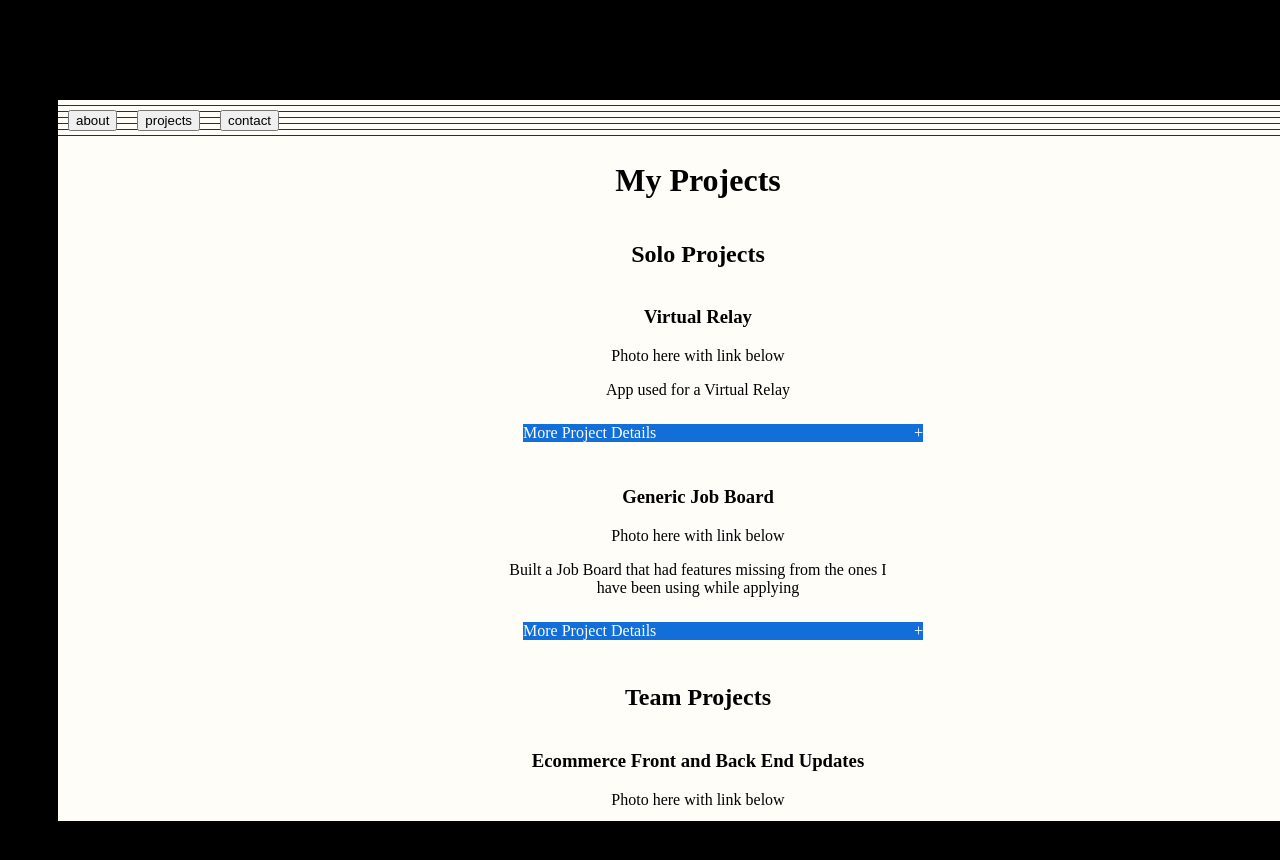
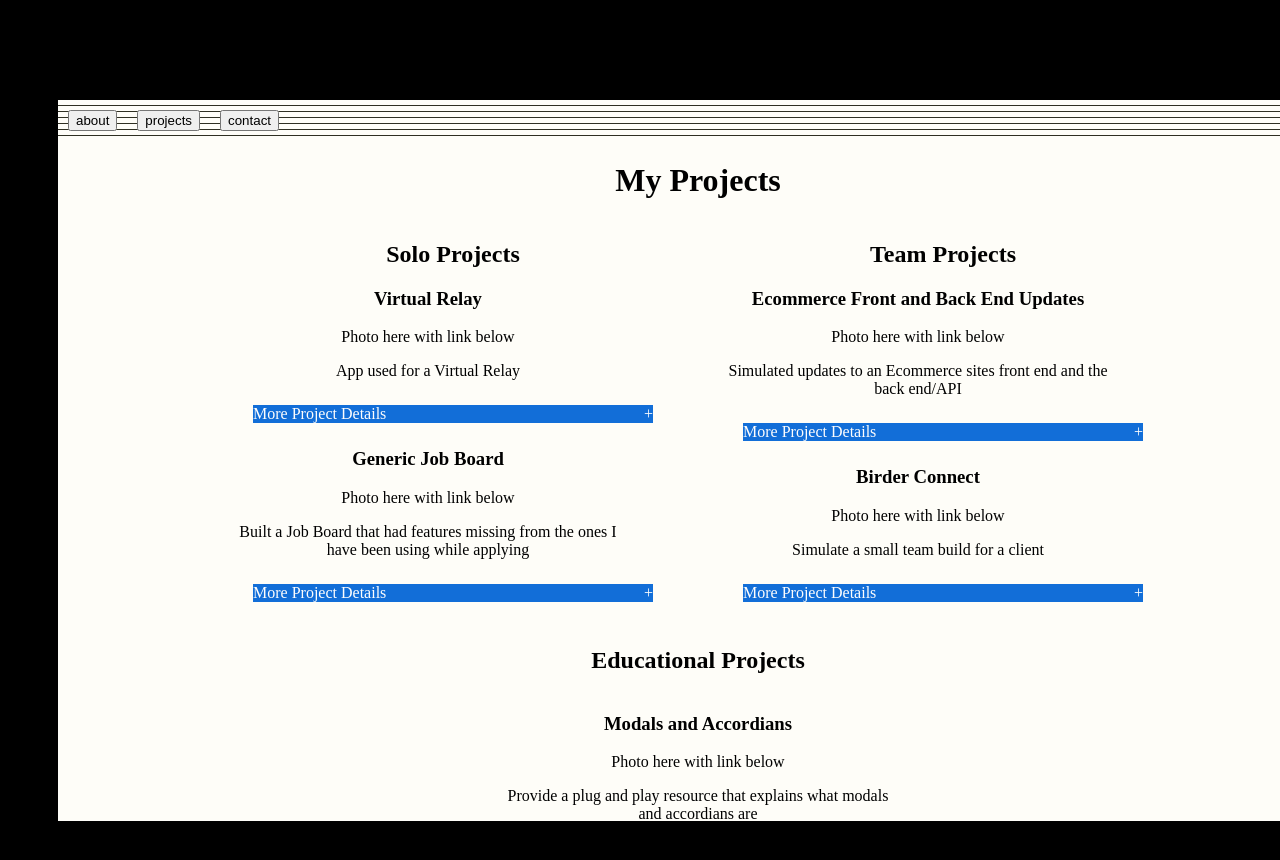
Before and after one commit to rocknswimmer/MySite, a React app: page /projects in a window 1280 px wide. Shown: the top 860 px of the page. Built offline with nearby package versions, Linux system fonts and the light colour scheme.

Commit message:
split top projects to make it look more like a menu

```diff
--- a/public/styles.css
+++ b/public/styles.css
@@ -39,6 +39,7 @@ body {
 }
 
 .paper{
+
   max-height: 90vh;
   background-image: repeating-linear-gradient( rgb(254, 253, 248) 0 5px, rgb(47, 47, 34) 5px 6px);
 }
@@ -53,10 +54,12 @@ button {
   width: 100%;
   overflow-y: scroll;
   max-height: 85vh;
-
+  min-height: 83vh;
 }
 
 /*styles for the different pages*/
+
+/* about page */
 
 .about {
   text-align: center;
@@ -66,11 +69,11 @@ button {
 }
 
 .summary {
-  max-width: 300px;
+  max-width: 500px;
 }
 
 
-
+/* projects page */
 
 .projects {
   text-align: center;
@@ -83,8 +86,26 @@ button {
   max-width: 400px;
 }
 
+.horizontal{
+  display: flex;
+  flex-direction: row;
+  align-items: center;
 
+}
 
+.solo{
+  margin-right: 10px;
+  padding-right: 10px;
+  min-width: 450px;
+}
+
+.team{
+  margin-left: 10px;
+ padding-left: 10px;
+ min-width: 450px;
+}
+
+/* contact page */
 
 .contact {
   text-align: center;
--- a/src/Projects.jsx
+++ b/src/Projects.jsx
@@ -8,10 +8,12 @@ function Projects() {
   return (
     <div className="projects">
       <h1>My Projects</h1>
+      <div className="horizontal">
+        <div className="solo">
           <h2>Solo Projects</h2>
           {projectData.map((project, i) => {
-        if(project.type === "solo"){
-          return(<ProjectCard project={project} key={i}/>)
+            if (project.type === "solo") {
+              return (<ProjectCard project={project} key={i} />)
             }
 
           })}
@@ -19,16 +21,22 @@ function Projects() {
       job site
       virtual relay
       modals and accordians educational? */}
+        </div>
+
+        <div className="team">
 
           <h2>Team Projects</h2>
           {/* ecommerce site
       birder App */}
           {projectData.map((project, i) => {
-        if(project.type === "team"){
-          return(<ProjectCard project={project} key={i}/>)
+            if (project.type === "team") {
+              return (<ProjectCard project={project} key={i} />)
             }
 
           })}
+        </div>
+
+      </div>
 
       <h2>Educational Projects</h2>
       {/* ecommerce site
```
Lines whose indentation alone changed are shown as unchanged.
